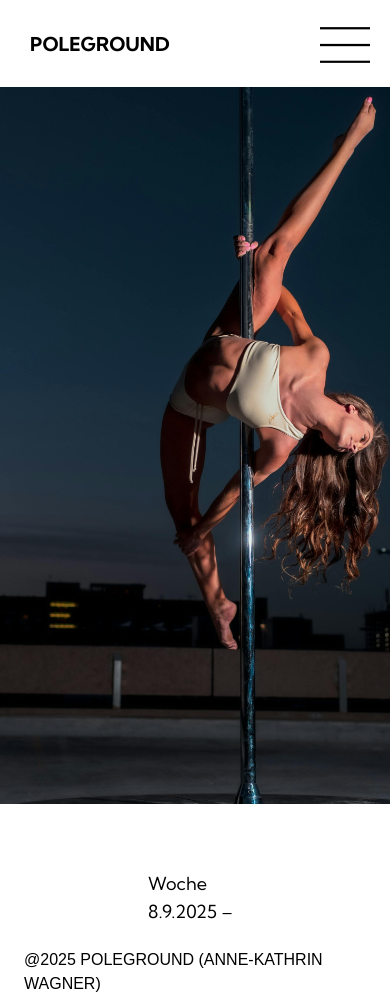
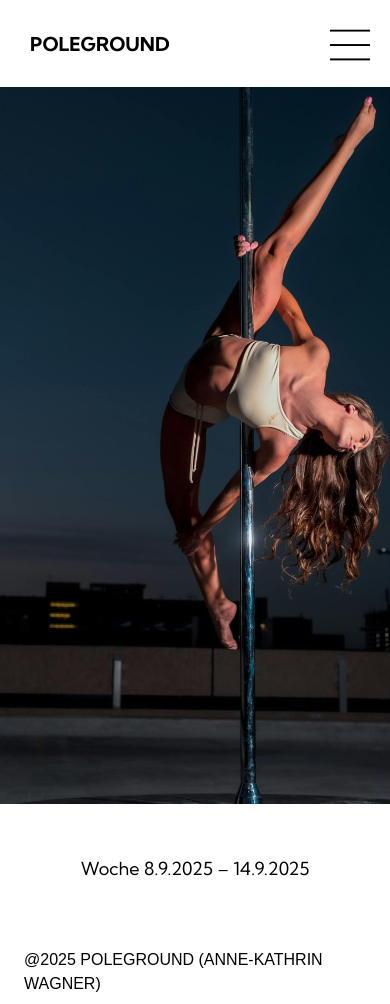
Before and after one commit to anitakath/poleground, a Next.js app: page / in a window 390 px wide. Built offline with nearby package versions, Linux system fonts and the light colour scheme; no server answers; the database is empty; a web font is replaced by a local one.

Commit message:
responsive improvements

```diff
--- a/components/CoursePlan/CoursePlan.module.css
+++ b/components/CoursePlan/CoursePlan.module.css
@@ -45,7 +45,7 @@
 
  /* --------------- FILTER --------------- */
 
- .filterContainer {
+.filterContainer {
   display: flex;
   gap: 1rem;
   margin: 1rem 0;
@@ -57,6 +57,7 @@
   align-items: center;
   font-weight: bold;
   font-family: 'Kumbh Sans', sans-serif;
+
 }
 
 .filterContainer select {
@@ -71,6 +72,7 @@
   -webkit-appearance: none;
   -moz-appearance: none;
   width: 100px;
+
 }
 
 .filterContainer select:focus{
@@ -84,17 +86,18 @@
 
 
 
+
+/**STUNDENPLAN */
+
  .weekContainer {
    display: grid;
    grid-template-columns: repeat(7, 1fr);
-   gap: 0.5rem;
    padding: 3px;
 
  }
 
  .dayColumn {
-
-   padding: 1rem;
+   padding: 2px;
    display: flex;
    flex-direction: column;
    gap: 0.5rem;
@@ -166,16 +169,92 @@
   font-size: 1rem;
  }
  /* Responsive */
- @media (max-width: 1024px) {
-   .weekContainer {
-     grid-template-columns: repeat(3, 1fr);
-   }
+ @media (max-width: 1224px) {
+    .weekContainer {
+      grid-template-columns: 1fr;
+    }
+
+
+    .courseCard:hover {
+      transform: scale(1.02);
+      box-shadow: 0 4px 12px rgba(0,0,0,0.15);
+    }
+
+ }
+
+ @media (max-width: 800px){
+
+  /*------- WEEK NAV -------- */
+
+  .weekNav {
+    padding-top: 30px;
+    position: relative;
+    justify-content: center;
+  }
+
+
+  .weekNav h2{
+
+    position:absolute;
+    top: -5px;
+  }
+
+
+  .weekNav button {
+    margin: 0px 10px;
+  }
+
+
+
+ /* --------------- FILTER --------------- */
+
+  .filterContainer {
+    gap: 0.5rem;
+    margin: 0.5rem 0;
+    display: flex;
+    justify-content: center;
+    margin-bottom: 0;
+  }
+
+  .filterContainer label {
+    display: flex;
+    width: 100%;
+    flex-direction: column;
+    font-weight:400;
+  }
+
+  .filterContainer select {
+    margin-top: 0.5rem;
+  }
+
+  .filterContainer select:focus{
+    outline: none;
+  }
+
+  .filterContainer select:hover{
+    color: var(--primaryFontHover);
+  }
+
+
+
+
  }
 
  @media (max-width: 640px) {
-   .weekContainer {
-     grid-template-columns: 1fr;
-   }
+
+
+  .weekNav {
+    width: 100%;
+    margin: 0;
+  }
+
+  .weekNav button{
+
+    width: 100%;
+    margin: 2px;
+  }
+
+
  }
 
 
--- a/components/Layout/Layout.module.css
+++ b/components/Layout/Layout.module.css
@@ -293,8 +293,8 @@
 
 
     .menuButton{
-        width: 50px;
-        height: 70%;
+        width: 40px;
+        height: 60%;
         padding: 0;
         border-radius: 0;
         background-color: transparent;
--- a/components/Layout/MobileMenu.js
+++ b/components/Layout/MobileMenu.js
@@ -21,14 +21,13 @@ const MobileMenu = ({isOpen,  toggleMenu}) =>{
                    </div>
                    <Link href="/" className={styles.mobileLink} onClick={toggleMenu}> ✨ POLEGROUND </Link>
 
-                   <br/>
 
                    <Link href="/kursplan" onClick={toggleMenu}  className={styles.mobileLink}>KURSPLAN </Link>
                    <Link href="/kursbeschreibungen"  onClick={toggleMenu} className={styles.mobileLink}>KURSBESCHREIBUNGEN </Link>
                    <Link href="/preise" className={styles.mobileLink} onClick={toggleMenu} >PREISE </Link>
                    <Link href="/private-parties" className={styles.mobileLink} onClick={toggleMenu} >PRIVATE PARTIES </Link>
 
-                   <br/>
+
 
                    <Link href="/helpdesk" className={styles.mobileLink} onClick={toggleMenu} >FAQ </Link>
                    <Link href="/ueber-uns" className={styles.mobileLink} onClick={toggleMenu} >ÜBER UNS</Link>
--- a/components/Layout/MobileMenu.module.css
+++ b/components/Layout/MobileMenu.module.css
@@ -1,7 +1,8 @@
 
 
 .mobileLinksContainer {
-    display: inline-block;
+     display: flex;
+     flex-direction: column;
      position: fixed;
      top: 0;
      left: -1000px;
@@ -41,7 +42,7 @@
 .closeMobileMenuButton{
     width: 100%;
     padding: 15px 0px;
-    font-size: 0.9rem;
+    font-size: 1rem;
     transition: 0.2s ease-in-out;
     display: flex;
     justify-content:end;
@@ -56,31 +57,22 @@
     cursor: pointer;
     margin-right: 15px;
     transition: 0.2s ease-in-out;
+    color: var(--primaryFont);
 }
 
 .closeMobileMenuButton Button:hover{
-    color: var(--secondaryBackground)
+    color: var(--primaryFontHover)
 }
 
 
 
-@media screen and (max-width: 1100px){
+
+@media screen and (max-width: 1000px){
 
     .mobileLinksContainer{
-        width: 50%;
+        width: 100%;
+        align-items: center;
     }
-
-
-}
-
-
-
-@media screen and (max-width: 600px){
-
-    .mobileLinksContainer{
-        width: 65%;
-    }
-
 
 }
 
```
Also changed, not shown: components/CoursePlan/CoursePlanHeader.module.css (+5 -7 lines).
